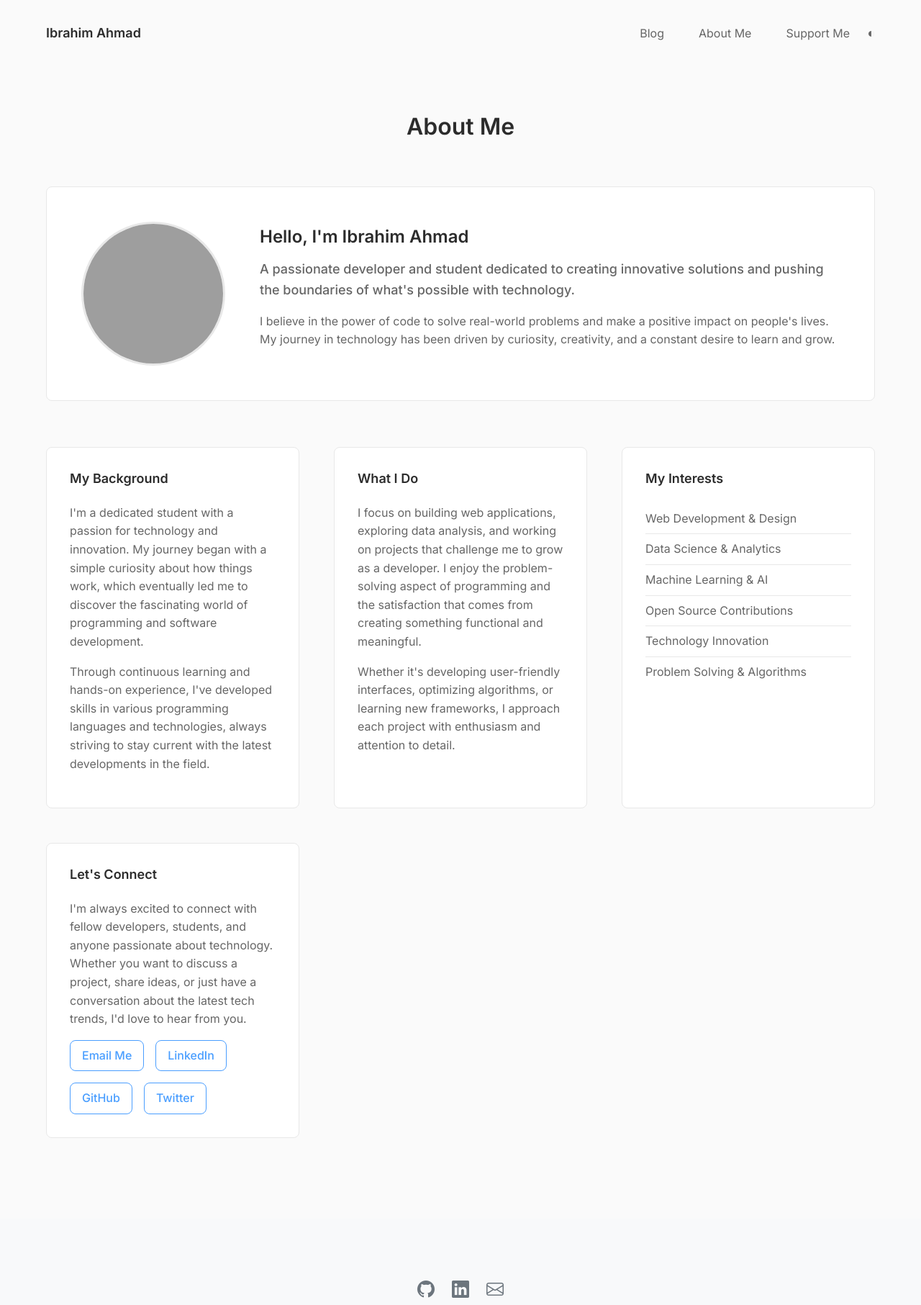
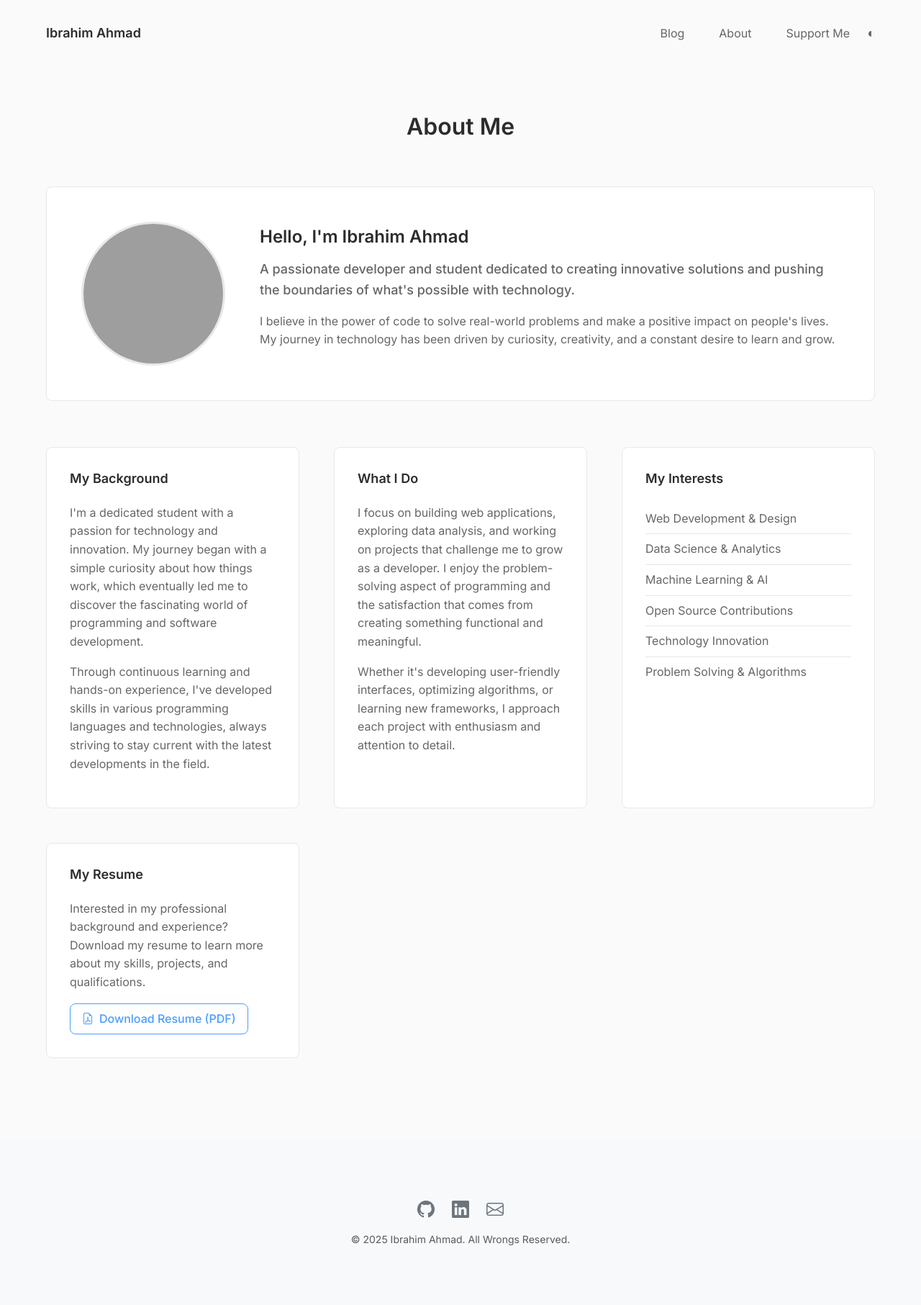
Before and after one commit to ThirdDolphin597/Ibrahim, a Flask app: page /about in a window 1280 px wide. Shown: the top 1813 px of the page at 72% size. After the commit the page ends 1730 px from the top, so only its background shows below. Run offline with Flask 3, Linux system fonts and the light colour scheme; grey boxes are pictures that could not be loaded.

Commit message:
navbar changes

```diff
--- a/templates/about.html
+++ b/templates/about.html
@@ -19,7 +19,7 @@
             <div class="nav-center">
                 <nav class="nav-links">
                     <a href="{{ url_for('blog') }}" class="nav-link">Blog</a>
-                    <a href="{{ url_for('about') }}" class="nav-link">About Me</a>
+                    <a href="{{ url_for('about') }}" class="nav-link">About</a>
                     <a href="https://ko-fi.com/ibrahimazeemi" class="nav-link" target="_blank">Support Me</a>
                 </nav>
             </div>
@@ -39,7 +39,7 @@
             <div class="about-content">
                 <div class="about-intro">
                     <div class="about-image">
-                        <img src="../static/images/ibrahim-profile.jpg" alt="Ibrahim Ahmad" class="profile-image-large">
+                        <img src="{{ url_for('static', filename='images/ibrahim-profile.jpg') }}" alt="Ibrahim Ahmad" class="profile-image-large">
                     </div>
                     <div class="about-text">
                         <h2>Hello, I'm Ibrahim Ahmad</h2>
@@ -74,13 +74,12 @@
                     </div>
 
                     <div class="detail-section">
-                        <h3>Let's Connect</h3>
-                        <p>I'm always excited to connect with fellow developers, students, and anyone passionate about technology. Whether you want to discuss a project, share ideas, or just have a conversation about the latest tech trends, I'd love to hear from you.</p>
+                        <h3>My Resume</h3>
+                        <p>Interested in my professional background and experience? Download my resume to learn more about my skills, projects, and qualifications.</p>
                         <div class="contact-links">
-                            <a href="#" class="contact-link">Email Me</a>
-                            <a href="#" class="contact-link">LinkedIn</a>
-                            <a href="#" class="contact-link">GitHub</a>
-                            <a href="#" class="contact-link">Twitter</a>
+                            <a href="#" class="contact-link">
+                                <i class="bi bi-file-earmark-pdf me-2"></i>Download Resume (PDF)
+                            </a>
                         </div>
                     </div>
                 </div>
@@ -92,13 +91,13 @@
     <footer class="bg-light py-3 mt-5">
         <div class="container text-center">
             <div class="d-flex justify-content-center gap-4 mb-2">
-                <a href="#" class="text-decoration-none text-secondary" title="GitHub">
+                <a href="https://github.com/ThirdDolphin597" target="_blank" class="text-decoration-none text-secondary" title="GitHub">
                     <i class="bi bi-github fs-4"></i>
                 </a>
-                <a href="#" class="text-decoration-none text-secondary" title="LinkedIn">
+                <a href="https://www.linkedin.com/in/ibrahim-ahmad" target="_blank" class="text-decoration-none text-secondary" title="LinkedIn">
                     <i class="bi bi-linkedin fs-4"></i>
                 </a>
-                <a href="mailto:your.email@example.com" class="text-decoration-none text-secondary" title="Email">
+                <a href="mailto:ibazeemi@gmail.com" class="text-decoration-none text-secondary" title="Email">
                     <i class="bi bi-envelope fs-4"></i>
                 </a>
             </div>
```
Also changed, not shown: templates/blog-post.html (+4 -4 lines), templates/blog.html (+4 -4 lines), templates/index.html (+4 -4 lines), static/images/download.jpg (added).
